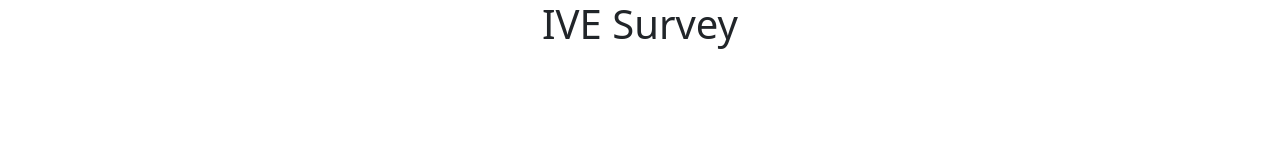
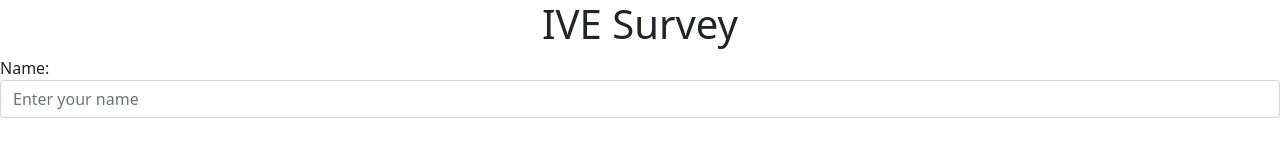
Before and after one commit to adandoang/174_ExeDua.github.io, a plain HTML site: page index2.html in a window 1280 px wide. Drawn offline with nearby package versions, Linux system fonts and the light colour scheme.

Commit message:
textfield

```diff
--- a/index2.html
+++ b/index2.html
@@ -10,5 +10,9 @@
     <div class="container">
         <h1 class="text-center">IVE Survey</h1>
     </div>
+    <div class="form-group">
+        <label for="name">Name:</label>
+        <input type="text" class="form-control" id="name" placeholder="Enter your name">
+    </div>
 </body>
 </html>
```
